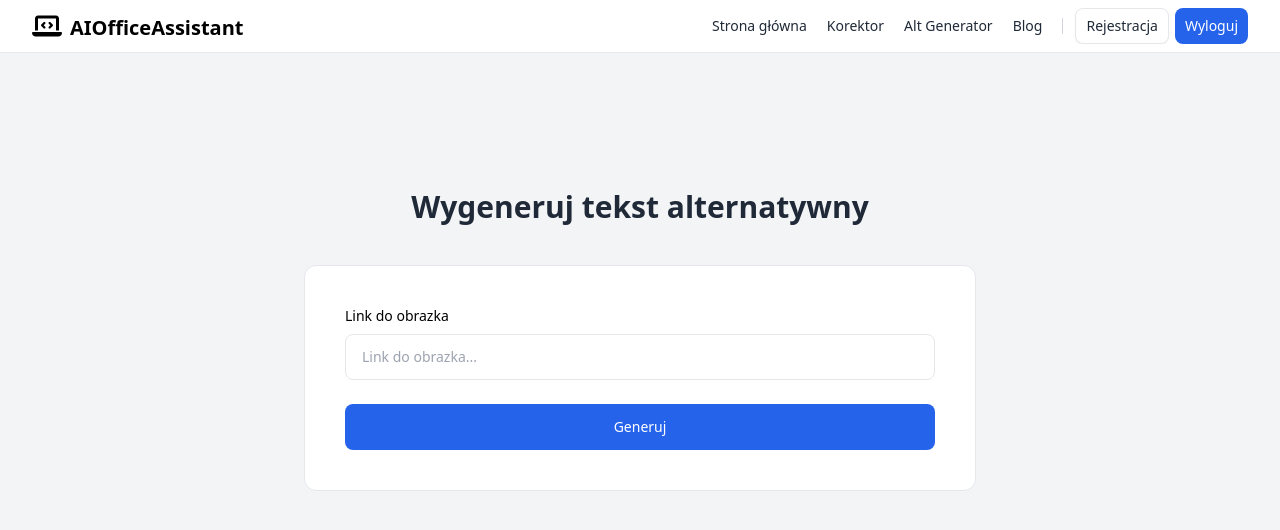
After one commit to akulewicz/flask-ai-office-assistant, a Flask app: page /altgenerator in a window 1280 px wide. The commit adds this page. Shown: the top 530 px of the page. Run offline with Flask 3, Linux system fonts and the light colour scheme; the visitor is signed in with stand-in values (Sample User, id 1); some libraries are stand-ins or nearby versions.

Commit message:
Add alt text generator

```diff
--- a/aiassistant/forms.py
+++ b/aiassistant/forms.py
@@ -7,6 +7,10 @@ class CorrectorForm(FlaskForm):
     text = TextAreaField('Tekst do korekty', validators=[DataRequired(message='Musisz podać tekst')])
     simplify = BooleanField('Uprość tekst')
     submit = SubmitField('Popraw')
+
+class AltGeneratorForm(FlaskForm):
+    image_url = StringField('Link do obrazka', validators=[DataRequired(message='Podaj link do obrazka')])
+    submit = SubmitField('Generuj')
 
 class RegistrationForm(FlaskForm):
     username = StringField('Nazwa użytkownika', validators=[DataRequired(message='Podaj nazwę użytkownika')])
--- a/aiassistant/routes.py
+++ b/aiassistant/routes.py
@@ -1,11 +1,13 @@
 from aiassistant import app, bcrypt, db
-from aiassistant.forms import CorrectorForm, RegistrationForm, LoginForm
+from aiassistant.forms import CorrectorForm, AltGeneratorForm, RegistrationForm, LoginForm
 from aiassistant.services.text_corrector_service import TextCorrectorService
+from aiassistant.services.alt_generator_service import AltGeneratorService
 from aiassistant.models import User
 from flask import render_template, send_from_directory, request, redirect, flash, url_for
 from flask_login import login_user, current_user, logout_user, login_required
 
 text_corrector_service = TextCorrectorService()
+alt_generator_service = AltGeneratorService()
 
 @app.route("/")
 def home():
@@ -20,6 +22,15 @@ def corrector():
         corrected_text = corrected_text.replace('\n', '<br>')
         return render_template('corrector.html', form=form, corrected_text=corrected_text)
     return render_template('corrector.html', form=form)
+
+@app.route("/altgenerator", methods=['GET', 'POST'])
+@login_required
+def alt_generator():
+    form = AltGeneratorForm()
+    if form.validate_on_submit():
+        image_alt = alt_generator_service.generate_alt(image_url=form.image_url.data)
+        return render_template('alt_generator.html', form=form, image_alt=image_alt)
+    return render_template('alt_generator.html', form=form)
 
 @app.route("/register", methods=['GET', 'POST'])
 @login_required # Do przemyślenia, jak będzie wyglądała rejestracja
--- a/aiassistant/static/dist/css/output.css
+++ b/aiassistant/static/dist/css/output.css
@@ -772,10 +772,6 @@ video {
   margin-top: 1.75rem;
 }
 
-.mt-auto {
-  margin-top: auto;
-}
-
 .block {
   display: block;
 }
@@ -1253,11 +1249,6 @@ video {
 .py-4 {
   padding-top: 1rem;
   padding-bottom: 1rem;
-}
-
-.py-5 {
-  padding-top: 1.25rem;
-  padding-bottom: 1.25rem;
 }
 
 .py-6 {
--- a/aiassistant/static/js/copyText.js
+++ b/aiassistant/static/js/copyText.js
@@ -1,4 +1,4 @@
-const copyButton = document.querySelector('copy-button');
+const copyButton = document.querySelector('.copy-button');
 const textToCopy = document.querySelector('.text-to-copy');
 
 copyButton.addEventListener('click', () => {
--- /dev/null
+++ b/aiassistant/templates/alt_generator.html
@@ -0,0 +1,57 @@
+{% extends 'layout.html' %}
+
+{% block content %}
+
+<div class="max-w-[85rem] px-4 py-10 sm:px-6 lg:px-8 lg:py-14 mx-auto"></div>
+    <div class="mx-auto max-w-2xl">
+      <div class="text-center">
+        <h2 class="text-xl text-gray-800 font-bold sm:text-3xl">
+          Wygeneruj tekst alternatywny
+        </h2>
+      </div>
+
+      <!-- Card -->
+      <div class="mt-5 p-4 relative z-10 bg-white border rounded-xl sm:mt-10 md:p-10">
+        <form method="post" novalidate>
+            {{ form.hidden_tag() }}
+
+          <div>
+            <label for="image_url" class="block mb-2 text-sm font-medium ">Link do obrazka</label>
+            <div class="mt-1">
+            {% if form.image_url.errors %}
+                <input id="image_url" name="image_url" class="py-3 px-4 block w-full border border-red-400 rounded-lg text-sm focus:border-blue-500 focus:ring-blue-500 disabled:opacity-50 disabled:pointer-events-none " placeholder="Link do obrazka..."></inputa>
+                {% for error in form.image_url.errors %}
+                    <p class="mt-2 text-xs text-red-500">{{ error }}</p>
+                {% endfor %}
+            {% else %}
+                <input id="image_url" name="image_url" class="py-3 px-4 block w-full border border-gray-200 rounded-lg text-sm focus:border-blue-500 focus:ring-blue-500 disabled:opacity-50 disabled:pointer-events-none " placeholder="Link do obrazka..."></textarea>
+            {% endif %}
+            </div>
+        </div>
+
+
+          <div class="mt-6 grid">
+            <button type="submit" class="w-full py-3 px-4 inline-flex justify-center items-center gap-x-2 text-sm font-medium rounded-lg border border-transparent bg-blue-600 text-white hover:bg-blue-700 focus:outline-none focus:bg-blue-700 disabled:opacity-50 disabled:pointer-events-none">Generuj</button>
+          </div>
+        </form>
+      </div>
+     {% if image_alt %}
+      <div class="mt-7 text-center">
+        <h2 class="text-xl text-gray-800 font-bold sm:text-3xl ">
+          Tekst alternatywny
+        </h2>
+      </div>
+      <div class="mt-5 px-4 py-14 relative z-10 bg-white border rounded-xl sm:mt-10 md:px-10 md:py-14">
+        <button aria-label="Kopiuj tekst" class="copy-button absolute top-3 right-3 text-base rounded bg-gray-50 py-0.5 px-1 border border-gray-300 text-gray-600 hover:text-gray-800"><i class="fa-regular fa-copy"></i></button>
+        <!-- End Card -->
+
+          <div class="corrected-text text-to-copy">
+            {{ image_alt }}
+          </div>
+      </div>
+      {% endif %}
+    </div>
+  </div>
+  <!-- End Comment Form -->
+
+{% endblock %}
--- a/aiassistant/templates/corrector.html
+++ b/aiassistant/templates/corrector.html
@@ -55,7 +55,7 @@
         <button aria-label="Kopiuj tekst" class="copy-button absolute top-3 right-3 text-base rounded bg-gray-50 py-0.5 px-1 border border-gray-300 text-gray-600 hover:text-gray-800"><i class="fa-regular fa-copy"></i></button>
         <!-- End Card -->
 
-          <div class="corrected-text">
+          <div class="corrected-text text-to-copy">
             {{ corrected_text | safe  }}
           </div>
       </div>
--- a/aiassistant/templates/layout.html
+++ b/aiassistant/templates/layout.html
@@ -45,9 +45,9 @@
                   Korektor
                 </a>
 
-                <a class="p-2 flex items-center text-sm text-gray-800 hover:bg-gray-100 rounded-lg focus:outline-none focus:bg-gray-100" href="#">
+                <a class="p-2 flex items-center text-sm text-gray-800 hover:bg-gray-100 rounded-lg focus:outline-none focus:bg-gray-100" href="{{ url_for('alt_generator') }}">
                   <svg class="shrink-0 size-4 me-3 md:me-2 block md:hidden" xmlns="http://www.w3.org/2000/svg" width="24" height="24" viewBox="0 0 24 24" fill="none" stroke="currentColor" stroke-width="2" stroke-linecap="round" stroke-linejoin="round"><path d="M12 12h.01"/><path d="M16 6V4a2 2 0 0 0-2-2h-4a2 2 0 0 0-2 2v2"/><path d="M22 13a18.15 18.15 0 0 1-20 0"/><rect width="20" height="14" x="2" y="6" rx="2"/></svg>
-                  Work
+                 Alt Generator
                 </a>
 
                 <a class="p-2 flex items-center text-sm text-gray-800 hover:bg-gray-100 rounded-lg focus:outline-none focus:bg-gray-100" href="#">
```
Also changed, not shown: aiassistant/services/alt_generator_service.py (added, +39 -0 lines), aiassistant/templates/home.html (+5 -5 lines).
